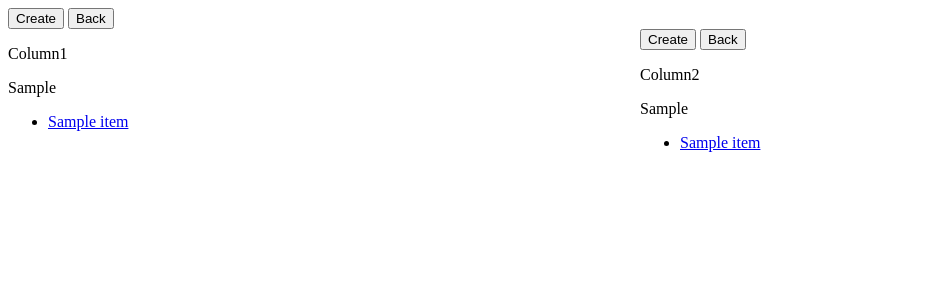
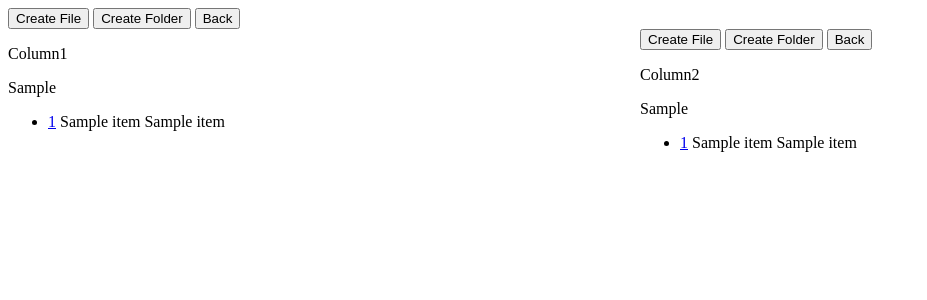
Before and after one commit to vladanghelus/Browser-Total-Commander, a Flask app: template Proiect/templates/index.html in a window 1280 px wide. Shown: the top 300 px of the page, without its empty margins (0-927 px from the left). Run offline with Flask 2, Linux system fonts and the light colour scheme; the template is opened without the code that fills it: most values are stand-ins (such as "Sample title", 1, 10 or a date in 2020); some libraries are stand-ins or nearby versions.

Commit message:
Added creation of folder functionality

```diff
--- a/Proiect/main.py
+++ b/Proiect/main.py
@@ -1,6 +1,7 @@
 from flask import Flask, render_template, request, redirect
 from pathlib import Path
 import os
+import time
 
 app = Flask(__name__)
 FILE_SYSTEM_ROOT = "d:\Facultate\Python\Proiect\Browser-Total-Commander\Proiect"
@@ -8,9 +9,18 @@ pathA = 'Files'
 pathB = 'Files'
 @app.route("/")
 def home():
-    print("sunt in home " + pathA + ' ' + pathB)
     itemListA = os.listdir(os.path.join(FILE_SYSTEM_ROOT, pathA))
+    itemListA = [[x,] for x in itemListA]
     itemListB = os.listdir(os.path.join(FILE_SYSTEM_ROOT, pathB))
+    itemListB = [[x,] for x in itemListB]
+    for item in itemListA:
+        item.append(os.path.getsize( os.path.join(os.path.join(FILE_SYSTEM_ROOT, pathA), item[0]) ))
+    for item in itemListA:
+        item.append(time.ctime(os.path.getctime( os.path.join(os.path.join(FILE_SYSTEM_ROOT, pathA), item[0]) ))  )
+    for item in itemListB:
+        item.append(os.path.getsize( os.path.join(os.path.join(FILE_SYSTEM_ROOT, pathB), item[0]) ))
+    for item in itemListB:
+        item.append(time.ctime(os.path.getctime( os.path.join(os.path.join(FILE_SYSTEM_ROOT, pathB), item[0]) ))  )
     return render_template('index.html', itemListA = itemListA, itemListB = itemListB, pathA = pathA, pathB = pathB)
 
 @app.route("/create",  methods=["GET", "POST"])
@@ -21,8 +31,11 @@ def create():
             absPath = os.path.join(FILE_SYSTEM_ROOT, pathA)
         elif(side=='B'):
             absPath = os.path.join(FILE_SYSTEM_ROOT, pathB)
-        with open(os.path.join(absPath, request.form['fileName']), 'w') as fp:
-            pass
+        if(request.form['type'] == 'file'):
+            with open(os.path.join(absPath, request.form['fileName']), 'w') as fp:
+                pass
+        elif(request.form['type'] == 'folder'):
+            os.mkdir(os.path.join(absPath, request.form['fileName']))
     return home()
 
 @app.route("/browserA/<path>")
@@ -39,9 +52,10 @@ def browserA(path):
         return "Este un fisier"
 
     # Show directory contents
-    itemListA = os.listdir(abs_path)
-    itemListB = os.listdir(os.path.join(FILE_SYSTEM_ROOT, pathB))
-    return render_template('index.html', itemListA = itemListA, itemListB = itemListB, pathA=pathA, pathB=pathB)
+    #itemListA = os.listdir(abs_path)
+    #itemListB = os.listdir(os.path.join(FILE_SYSTEM_ROOT, pathB))
+    #return render_template('index.html', itemListA = itemListA, itemListB = itemListB, pathA=pathA, pathB=pathB)
+    return home()
 
 @app.route("/browserB/<path>")
 def browserB(path):
@@ -57,9 +71,10 @@ def browserB(path):
         return "Este un fisier"
 
     # Show directory contents
-    itemListB = os.listdir(abs_path)
-    itemListA = os.listdir(os.path.join(FILE_SYSTEM_ROOT, pathA))
-    return render_template('index.html', itemListA = itemListA, itemListB = itemListB, pathA=pathA, pathB=pathB)
+    #itemListB = os.listdir(abs_path)
+    #itemListA = os.listdir(os.path.join(FILE_SYSTEM_ROOT, pathA))
+    #return render_template('index.html', itemListA = itemListA, itemListB = itemListB, pathA=pathA, pathB=pathB)
+    return home()
 
 @app.route("/back", methods=["GET", "POST"])
 def goBack():
--- a/Proiect/static/scripts/script.js
+++ b/Proiect/static/scripts/script.js
@@ -1,12 +1,38 @@
-function createButton(side){
-    let fileName = prompt("Numele fisierului pe care vreti sa il creati");
+function createFileButton(side){
+    let fileName = prompt("Numele fisierului:");
     if(fileName!=null && fileName!=''){
         $.ajax({
             url: '/create',
             type: 'POST',
             data: {
                 fileName : fileName,
-                side : side
+                side : side,
+                type : 'file'
+            },
+            success: function (response) {
+                setTimeout(
+                    function()
+                    {
+                       location.replace("/");
+                    }, 0001);
+            },
+            error: function (response) {
+
+            }
+        });
+    }
+}
+
+function createFolderButton(side){
+    let folderName = prompt("Numele folderului:");
+    if(folderName!=null && folderName!=''){
+        $.ajax({
+            url: '/create',
+            type: 'POST',
+            data: {
+                fileName : folderName,
+                side : side,
+                type : 'folder'
             },
             success: function (response) {
                 setTimeout(
--- a/Proiect/templates/index.html
+++ b/Proiect/templates/index.html
@@ -6,27 +6,29 @@
 </head>
 <div class='row'>
     <div class = 'commands'>
-        <button type='submit' name='create' value = 'Create' onclick='createButton("A")'>Create</button>
+        <button type='submit' name='createFile' value = 'CreateFIle' onclick='createFileButton("A")'>Create File</button>
+            <button type='submit' name='createFolder' value = 'CreateFolder' onclick='createFolderButton("A")'>Create Folder</button>
         <button type='submit' name = 'back' value = 'Back' onclick=" back('A') ">Back</button>
     </div>
     <div class='column'> <p>Column1</p>
         <p>{{ pathA }}</p>
         <ul>
             {% for item in itemListA %}
-            <li><a href="/browserA{{ urlFilePath }}/{{ item }}">{{ item }}</a></li>
+            <li><a href="/browserA{{ urlFilePath }}/{{ item[0] }}">{{ item[0] }}</a>   {{ item[1] }}   {{ item[2] }}</li>
             {% endfor %}
         </ul>
     </div>
     <div class='column'>
         <div class = 'commands'>
-            <button type='submit' name='create' value = 'Create' onclick='createButton("B")'>Create</button>
+            <button type='submit' name='createFile' value = 'CreateFIle' onclick='createFileButton("B")'>Create File</button>
+            <button type='submit' name='createFolder' value = 'CreateFolder' onclick='createFolderButton("B")'>Create Folder</button>
             <button type='submit' name = 'back' value = 'Back' onclick=" back('B') ">Back</button>
         </div>
          <p>Column2</p>
          <p>{{ pathB }}</p>
          <ul>
             {% for item in itemListB %}
-            <li><a href="/browserB{{ urlFilePath }}/{{ item }}">{{ item }}</a></li>
+            <li><a href="/browserB{{ urlFilePath }}/{{ item[0] }}">{{ item[0] }}</a>   {{ item[1] }}   {{ item[2] }}</li>
             {% endfor %}
         </ul>
     </div>
```
